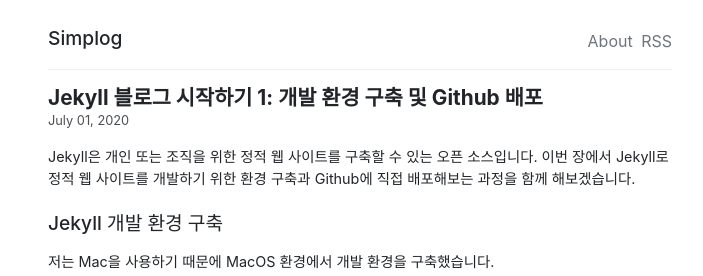
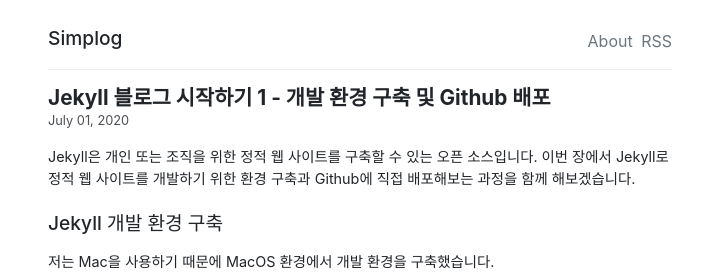
Before and after one commit to daehopark/simplog-jekyll-theme, a Jekyll site: the page built from _posts/2020-07-01-Jekyll 블로그 시작하기 1 - 개발 환경 구축 및 Github 배포.md, in a window 1280 px wide. Shown: the top 276 px of the page, without its empty margins (280-983 px from the left). Built offline with Jekyll 4.4.1, drawn with Linux system fonts in a browser that asks for light colours.

```diff
--- a/_posts/2020-07-01-Jekyll 블로그 시작하기 1: 개발 환경 구축 및 Github 배포.md
+++ b/_posts/2020-07-01-Jekyll 블로그 시작하기 1 - 개발 환경 구축 및 Github 배포.md
@@ -1,6 +1,6 @@
 ---
 layout: post
-title: "Jekyll 블로그 시작하기 1: 개발 환경 구축 및 Github 배포"
+title: "Jekyll 블로그 시작하기 1 - 개발 환경 구축 및 Github 배포"
 tags: ["jekyll"]
 ---
 
```
